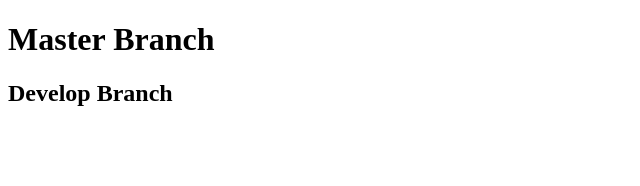
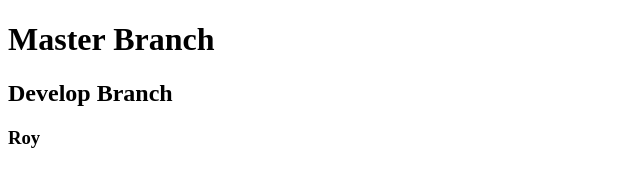
Before and after one commit to DaKing550/TeamGit, a plain HTML site: page index.html in a window 1280 px wide. Shown: the full height of the page, 0-640 px from the left. Drawn offline with Linux system fonts and the light colour scheme.

Commit message:
roy's branch

```diff
--- a/index.html
+++ b/index.html
@@ -9,5 +9,6 @@
 <body>
     <h1>Master Branch</h1>
     <h2>Develop Branch</h2>
+    <h3>Roy</h3>
 </body>
 </html>
```
